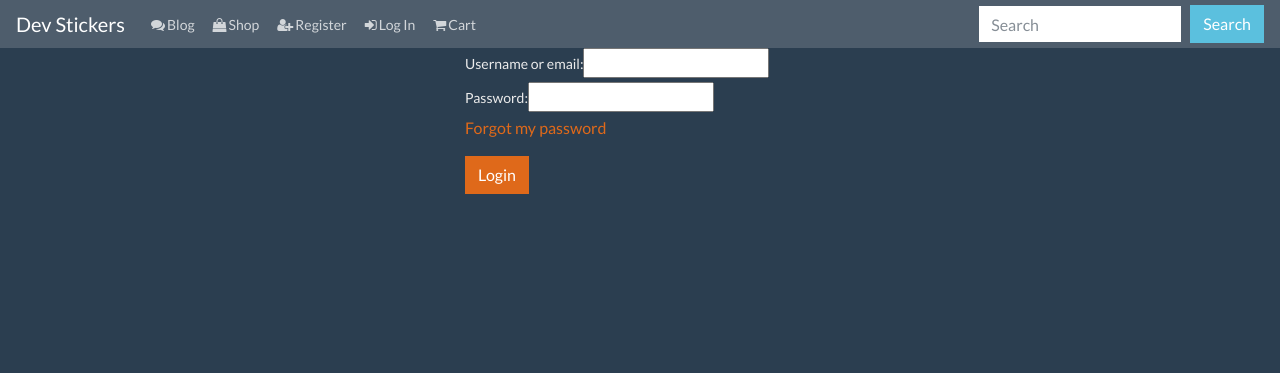
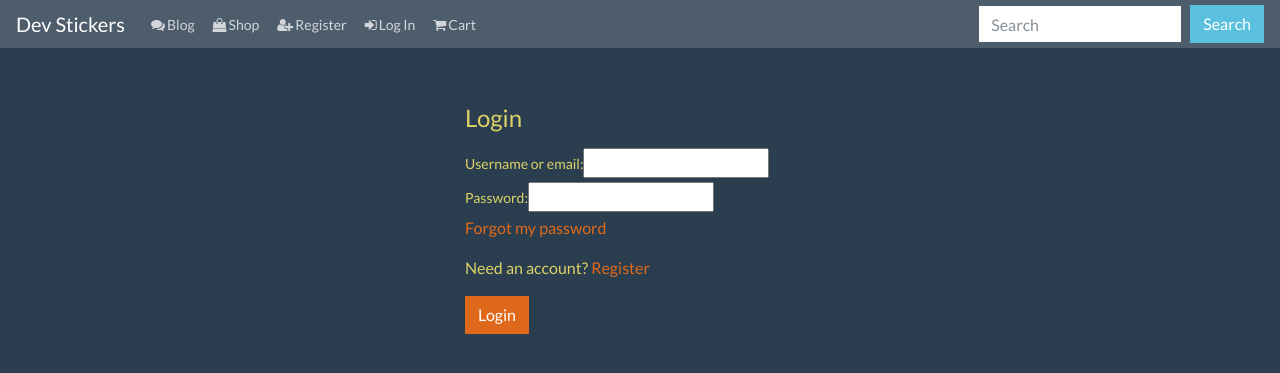
Before and after one commit to John-E5/Dev-Stickers, a Django app: page /accounts/login/ in a window 1280 px wide. Shown: the top 373 px of the page. Run offline with Django 3.2, Linux system fonts and the light colour scheme; some libraries are stand-ins or nearby versions.

Commit message:
Added styles to login and register pages

```diff
--- a/accounts/templates/login.html
+++ b/accounts/templates/login.html
@@ -1,17 +1,18 @@
 {% extends "base.html" %}
 {% block page_title %}Login {% endblock %}
 {% load bootstrap_tags %}
+
 {% block content %}
-    <div class="container">
+    <div class="container login-container">
         <div class="row justify-content-center">
-            <form method="post" action="{% url 'login' %}?next={{ next }}" class="col-sm-12 col-md-4 card">
+            <form method="post" action="{% url 'login' %}?next={{ next }}" class="col-sm-12 col-md-4 card login-card">
                 <fieldset class="form-group">
                     <legend class="card-title">Login</legend>
                     {% csrf_token %}
                     {{ user_form | as_bootstrap }}
 
-                     <p><a class="card-link" href="{% url 'password_reset' %}">Forgot my password</a></p>
-
+                    <p><a class="card-link" href="{% url 'password_reset' %}">Forgot my password</a></p>
+                    <p>Need an account? <a class="card-link" href="{% url 'register' %}">Register</a></p>
                     <button type="submit" class="btn btn-primary">Login</button>
                 </fieldset>
             </form>
--- a/accounts/templates/register.html
+++ b/accounts/templates/register.html
@@ -2,9 +2,9 @@
 {% block page_title %}Register {% endblock %}
 {% load bootstrap_tags %}
 {% block content %}
-    <div class="container">
+    <div class="container register-container">
         <div class="row justify-content-center">
-            <form method="post" action="{% url 'register' %}" class="col-sm-12 col-md-4 card accountform">
+            <form method="post" action="{% url 'register' %}" class="col-sm-12 col-md-4 card register-card">
                 <fieldset class="form-group">
                     <legend class="card-title">Create a new account</legend>
                     {% csrf_token %}
--- a/static/css/style.css
+++ b/static/css/style.css
@@ -2,6 +2,17 @@ section {
     padding: 0;
     margin: 0;
 }
+
+/*--------------------------------------------------------------------Accounts*/
+
+.login-container, .register-container {
+    padding-top: 100px;
+    color: #dcd268;
+}
+.login-card, .register-card {
+    background-color: #133768;
+}
+
 
 /*--------------------------------------------------------------------Landing*/
 h1 {
```
